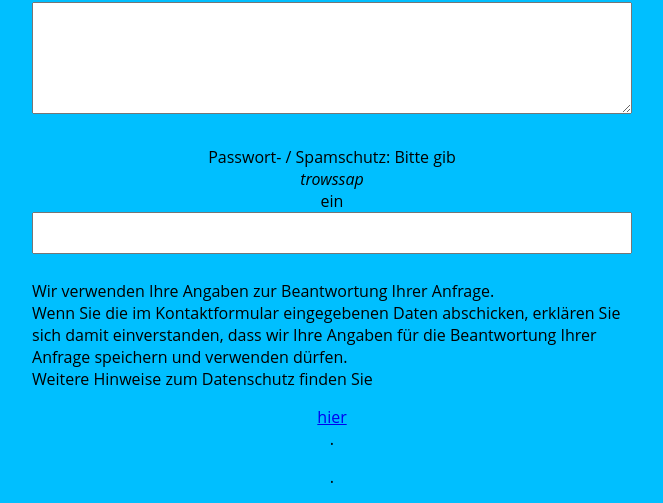
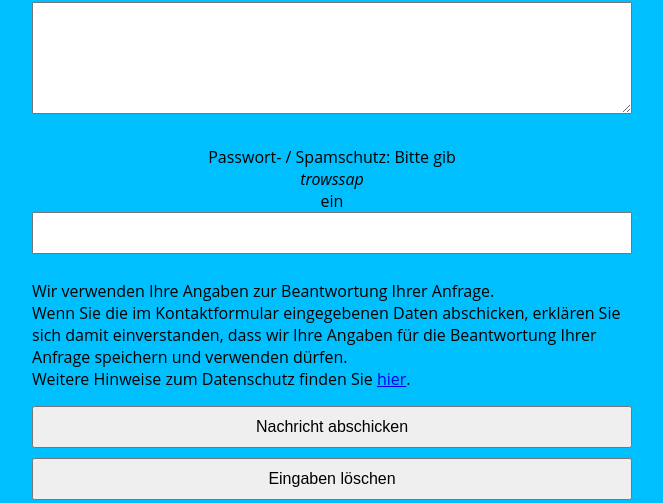
Before and after one commit to WiebkeEH/mischmit_kontakt.github.io, a plain HTML site: page index.html in a window 1280 px wide. Shown: the part 585-1088 px from the top of the page, without its empty margins (308-971 px from the left). Drawn offline with Linux system fonts and the light colour scheme.

Commit message:
link in paragraph statt aussserhalb

```diff
--- a/index.html
+++ b/index.html
@@ -80,14 +80,11 @@ Passwort- / Spamschutz: Bitte gib <i>trowssap</i> ein<br>
 
 <p align="left"> Wir verwenden Ihre Angaben zur Beantwortung Ihrer Anfrage. <br>
     Wenn Sie die im Kontaktformular eingegebenen Daten abschicken, erklären Sie sich damit einverstanden, dass wir Ihre Angaben für die Beantwortung Ihrer Anfrage speichern und verwenden dürfen. <br>
-    Weitere Hinweise zum Datenschutz finden Sie </p> <a href="https://wiebkeeh.github.io/mischmit_datenschutz/">hier</a>. <p>.</p>
-
+    Weitere Hinweise zum Datenschutz finden Sie <a href="https://wiebkeeh.github.io/mischmit_datenschutz/">hier</a>.</p>
 
 <input type="submit" value="Nachricht abschicken">
 <input type="reset" value="Eingaben löschen">
-
 </form>
-
 
 <img src="https://github.com/WiebkeEH/mischmit_kontakt.github.io/blob/main/file.png?raw=true">
 
```
